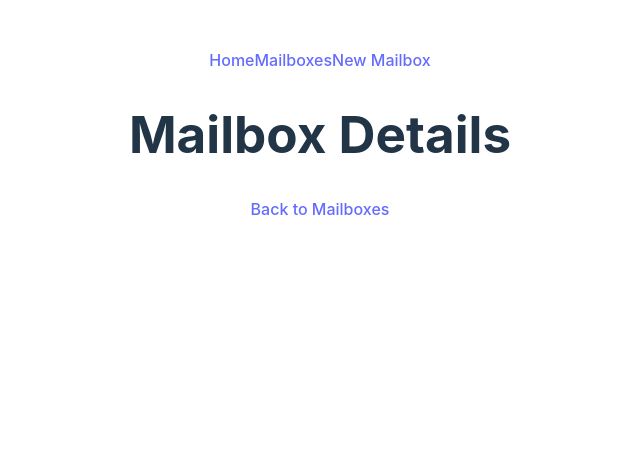
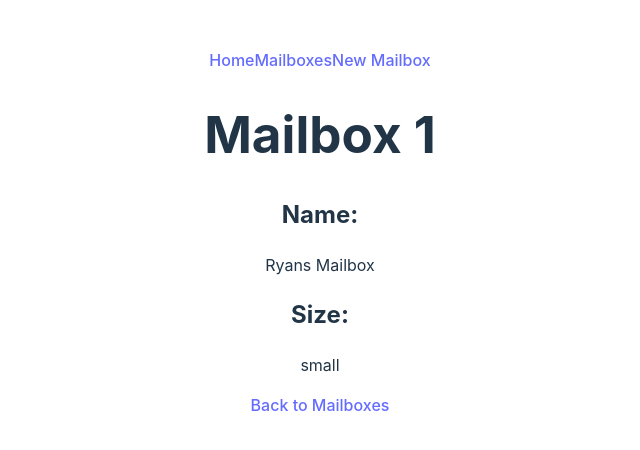
Before and after one commit to ryandeist/react-router-dom-lab, a React (Vite) app: page /mailboxes/1 in a window 1280 px wide. Shown: the top 450 px of the page, without its empty margins (352-992 px from the left). Built offline with nearby package versions, Linux system fonts and the light colour scheme.

Commit message:
MailboxDetails.jsx and MailboxList.jsx completed

```diff
--- a/src/App.jsx
+++ b/src/App.jsx
@@ -7,7 +7,7 @@ import { Route, Routes } from 'react-router';
 import { useState } from 'react';
 
 const App = () => {
-  const [mailboxes, setMailboxes] = useState([]);
+  const [mailboxes, setMailboxes] = useState([{_id: 1, name: 'Ryans Mailbox', size: 'small'}]);
 
   const addMailbox = (newMailboxData) => {
     newMailboxData._id = mailboxes.length + 1;
--- a/src/components/MailboxDetails/MailboxDetails.jsx
+++ b/src/components/MailboxDetails/MailboxDetails.jsx
@@ -1,9 +1,21 @@
-import { Link } from 'react-router';
+import { Link, useParams } from 'react-router';
 
-const MailboxDetails = () => {
+const MailboxDetails = (props) => {
+    const { mailboxId } = useParams();
+
+    const viewedMailbox = props.mailboxes.find((mailbox) => (
+        mailbox._id === Number(mailboxId)
+    ));
+
     return (
         <main>
-            <h1>Mailbox Details</h1>
+            <h1>Mailbox {mailboxId}</h1>
+            <dl>
+                <h2>Name:</h2>
+                <p>{viewedMailbox.name}</p>
+                <h2>Size:</h2>
+                <p>{viewedMailbox.size}</p>
+            </dl>
             <Link to="/mailboxes">Back to Mailboxes</Link>
         </main>
     )
--- a/src/components/MailboxList/MailboxList.jsx
+++ b/src/components/MailboxList/MailboxList.jsx
@@ -1,9 +1,16 @@
 import { Link } from 'react-router';
 
-const MailboxList = () => {
+const MailboxList = (props) => {
     return (
         <main>
             <h1>Mailboxes</h1>
+            <ul>
+                {props.mailboxes.map((mailbox) => (
+                    <li key={mailbox._id}>
+                        <Link to={`/mailboxes/${mailbox._id}`}>Mailbox {mailbox._id}</Link>
+                    </li>
+                ))}
+            </ul>
             <Link to="/new-mailbox">New Mailbox</Link>
         </main>
     )
```
